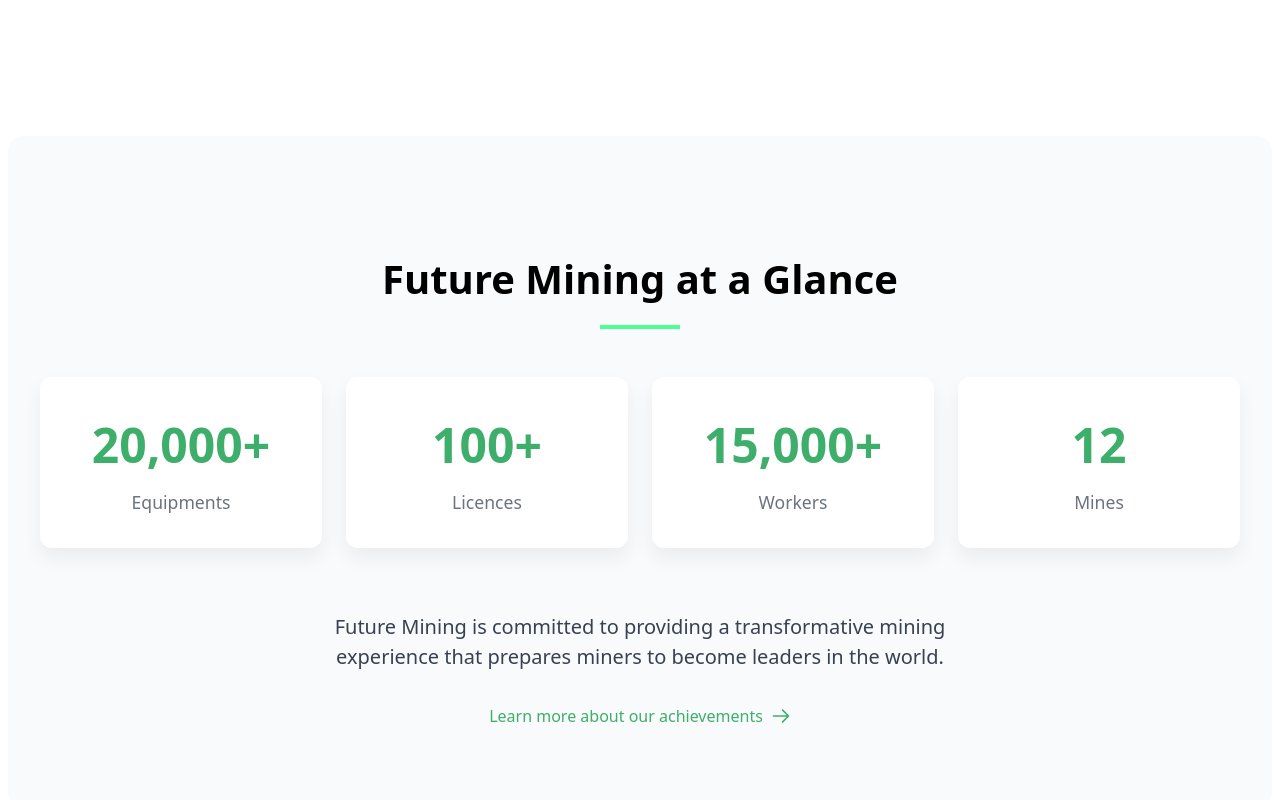
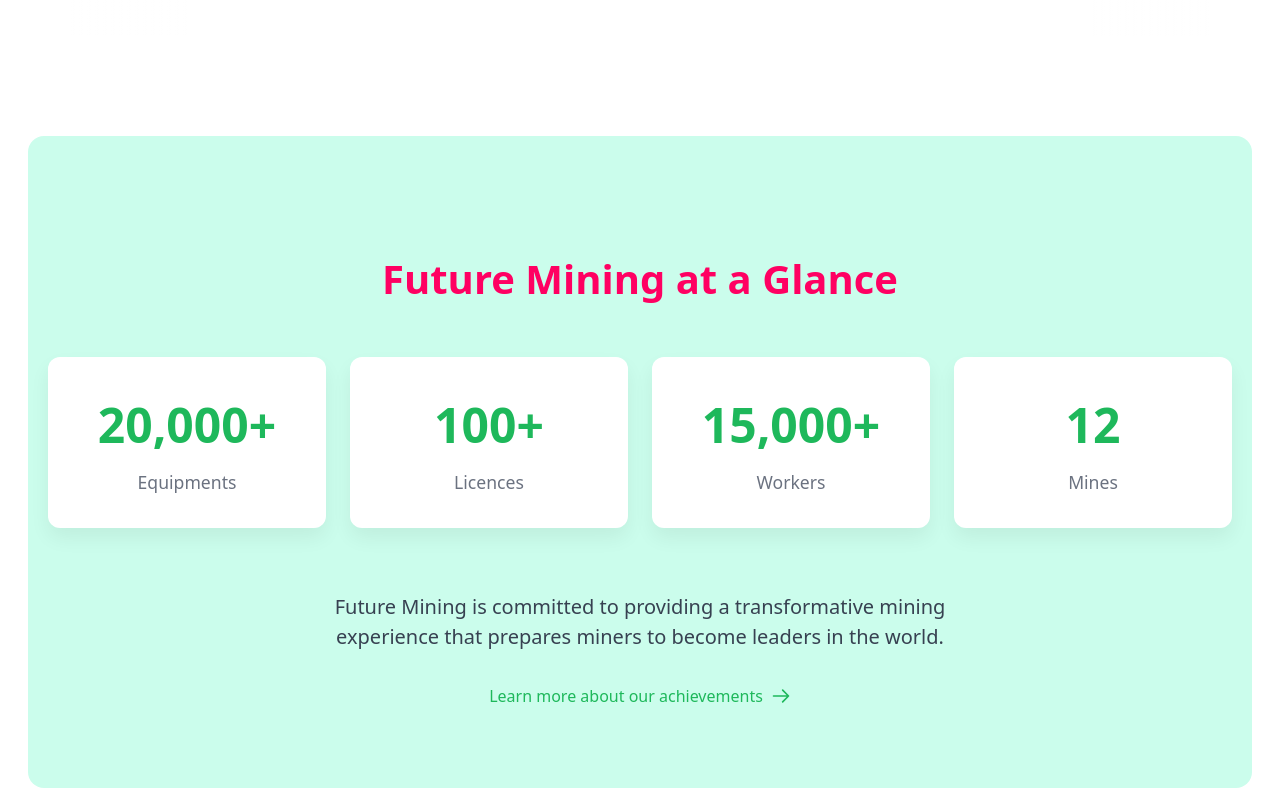
Before and after one commit to qgmbek/future-mining, a React (Vite) app: page / in a window 1280 px wide. Shown: the part 2060-2860 px from the top of the page. Built offline with nearby package versions, Linux system fonts and the light colour scheme.

Commit message:
small color changes

```diff
--- a/src/Components/Accordion/accordions.css
+++ b/src/Components/Accordion/accordions.css
@@ -2,6 +2,7 @@
   display: flex;
   gap: 80px;
   padding: 100px;
+  margin: 20px;
   margin-top: 100px;
   margin-bottom: 100px;
   background: #f7f7f7;
@@ -14,6 +15,7 @@
 
 .faq-left h2 {
   font-size: 48px;
+  color: #1eb85b;
   line-height: 1.1;
   margin-bottom: 20px;
 }
--- a/src/Components/QuickFactsSection/QuickFactsSection.css
+++ b/src/Components/QuickFactsSection/QuickFactsSection.css
@@ -1,9 +1,9 @@
 .quick-facts-section {
-
+  margin: 20px;
   margin-top: 100px;
   margin-bottom: 100px;
   padding: 80px 20px;
-  background-color: #f9fafb;
+  background-color: #cbfdec;
   border-radius: 16px;
 }
 
@@ -19,15 +19,9 @@
 
 .section-header h2 {
   font-size: 2.5rem;
+  color: #ff0062;
   font-weight: 700;
   margin-bottom: 1rem;
-}
-
-.divider {
-  width: 80px;
-  height: 4px;
-  background-color: #4bff93;
-  margin: 0 auto;
 }
 
 .facts-grid {
@@ -50,7 +44,7 @@
   display: block;
   font-size: 3rem;
   font-weight: 700;
-  color: #3eae6b;
+  color: #1eb85b;
   margin-bottom: 0.5rem;
 }
 
@@ -75,7 +69,7 @@
   display: inline-flex;
   align-items: center;
   font-weight: 500;
-  color: #3eae6b;
+  color: #1eb85b;
   text-decoration: none;
   transition: color 0.3s ease;
 }
--- a/src/Components/QuickFactsSection/QuickFactsSection.jsx
+++ b/src/Components/QuickFactsSection/QuickFactsSection.jsx
@@ -21,7 +21,6 @@ const QuickFactsSection = () => {
       <div className="container">
         <div className="section-header">
           <h2>Future Mining at a Glance</h2>
-          <div className="divider"></div>
         </div>
 
         <div className="facts-grid">
--- a/src/Components/imageContent/imageContent.css
+++ b/src/Components/imageContent/imageContent.css
@@ -12,6 +12,7 @@
   margin-bottom: 50px;
   margin-left: auto;
   margin-right: auto;
+  color: #1eb85b;
 }
 
 .imagesOne {
```
